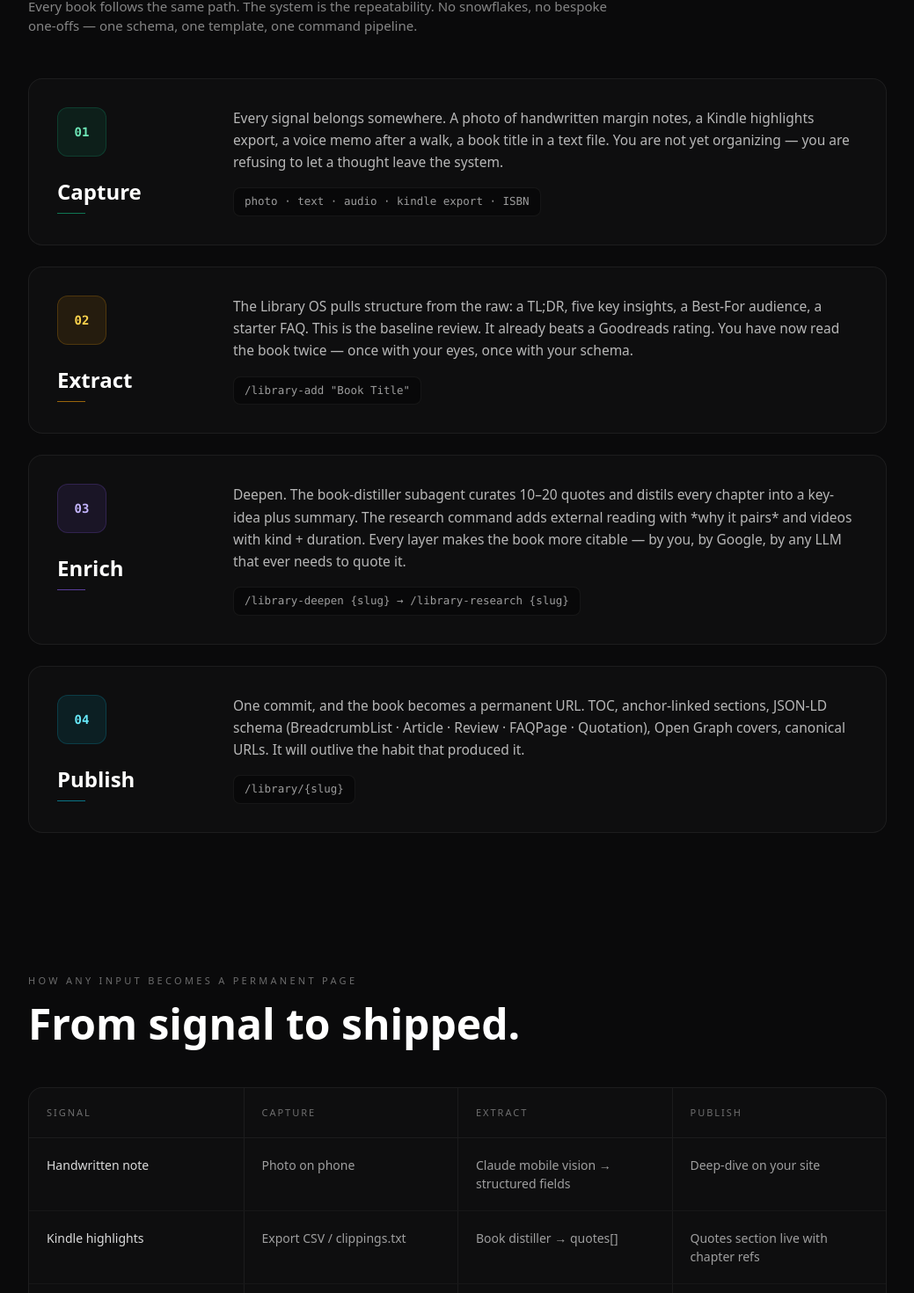
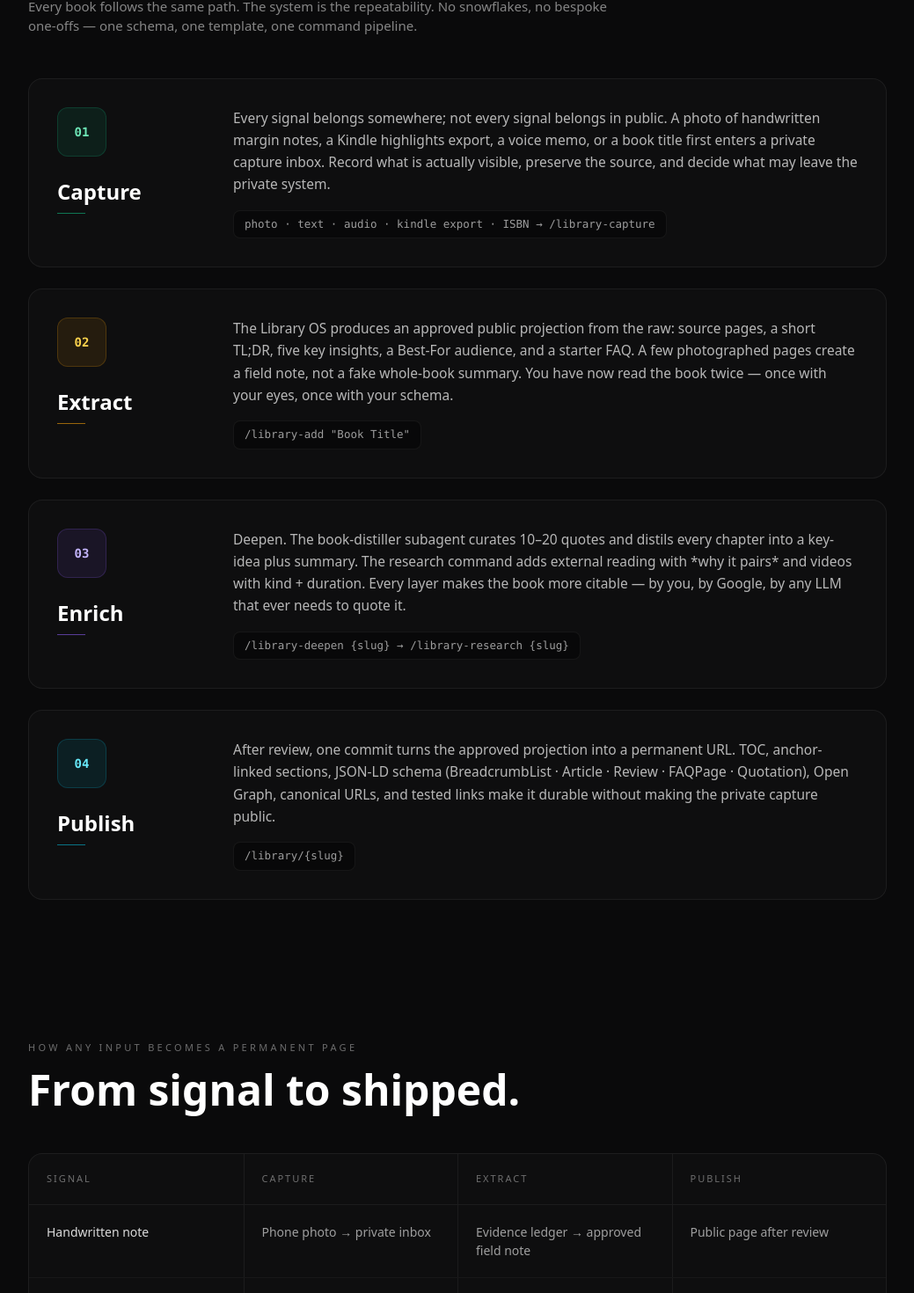
Before and after one commit to frankxai/library-os, a Next.js app: page /library/approach in a window 1280 px wide. Shown: the part 1540-3010 px from the top of the page at 88% size, without its empty margins (120-1159 px from the left). Built offline with nearby package versions, Linux system fonts and the light colour scheme.

Commit message:
feat(approach): teach private capture and approved projection

```diff
--- a/app/library/approach/page.tsx
+++ b/app/library/approach/page.tsx
@@ -8,7 +8,7 @@ const REPO_URL = 'https://github.com/frankxai/library-os';
 export const metadata: Metadata = {
   title: 'The Library OS — How I Turn Every Book Into a Permanent Asset | FrankX',
   description:
-    'The open-source Library Intelligence System. Capture, extract, enrich, and publish every book you read into a permanent deep-dive on your own website. Works with Claude, ChatGPT, Codex, Gemini, or by hand.',
+    'The open-source Library Intelligence System. Capture privately, mark evidence, distil selectively, and publish the approved projection of every book you read on your own website. Works with Claude, ChatGPT, Codex, Gemini, or by hand.',
   keywords: [
     'Library OS',
     'library intelligence system',
@@ -87,14 +87,14 @@ const stages = [
     index: '01',
     title: 'Capture',
     accent: 'emerald',
-    body: 'Every signal belongs somewhere. A photo of handwritten margin notes, a Kindle highlights export, a voice memo after a walk, a book title in a text file. You are not yet organizing — you are refusing to let a thought leave the system.',
-    input: 'photo · text · audio · kindle export · ISBN',
+    body: 'Every signal belongs somewhere; not every signal belongs in public. A photo of handwritten margin notes, a Kindle highlights export, a voice memo, or a book title first enters a private capture inbox. Record what is actually visible, preserve the source, and decide what may leave the private system.',
+    input: 'photo · text · audio · kindle export · ISBN → /library-capture',
   },
   {
     index: '02',
     title: 'Extract',
     accent: 'amber',
-    body: 'The Library OS pulls structure from the raw: a TL;DR, five key insights, a Best-For audience, a starter FAQ. This is the baseline review. It already beats a Goodreads rating. You have now read the book twice — once with your eyes, once with your schema.',
+    body: 'The Library OS produces an approved public projection from the raw: source pages, a short TL;DR, five key insights, a Best-For audience, and a starter FAQ. A few photographed pages create a field note, not a fake whole-book summary. You have now read the book twice — once with your eyes, once with your schema.',
     input: '/library-add "Book Title"',
   },
   {
@@ -108,7 +108,7 @@ const stages = [
     index: '04',
     title: 'Publish',
     accent: 'cyan',
-    body: 'One commit, and the book becomes a permanent URL. TOC, anchor-linked sections, JSON-LD schema (BreadcrumbList · Article · Review · FAQPage · Quotation), Open Graph covers, canonical URLs. It will outlive the habit that produced it.',
+    body: 'After review, one commit turns the approved projection into a permanent URL. TOC, anchor-linked sections, JSON-LD schema (BreadcrumbList · Article · Review · FAQPage · Quotation), Open Graph, canonical URLs, and tested links make it durable without making the private capture public.',
     input: '/library/{slug}',
   },
 ];
@@ -116,9 +116,9 @@ const stages = [
 const workflowRows = [
   {
     signal: 'Handwritten note',
-    capture: 'Photo on phone',
-    extract: 'Claude mobile vision → structured fields',
-    publish: 'Deep-dive on your site',
+    capture: 'Phone photo → private inbox',
+    extract: 'Evidence ledger → approved field note',
+    publish: 'Public page after review',
   },
   {
     signal: 'Kindle highlights',
@@ -149,7 +149,7 @@ const aiAdapters = [
   {
     tool: 'ChatGPT / Claude.ai (web)',
     native: false,
-    note: 'Paste the command prompt from .claude/commands/library-*.md, paste the book details, get the structured TypeScript back, paste into data/book-reviews.ts.',
+    note: 'Start with the /library-capture prompt for photos and notes, then paste the approved public payload into data/book-reviews.ts. Keep private reflection and full source scans out of the repository.',
   },
   {
     tool: 'Cursor / Codex / Gemini CLI',
@@ -681,10 +681,7 @@ export default function LibraryApproachPage() {
               i
             </span>
             <p>
-              <strong className="text-white/85">Image ingestion.</strong> Handwritten
-              notes → photo → Claude mobile vision → structured extraction → handover to
-              Claude Code on desktop for implementation. The note never touches a
-              third-party tool that can delete it.
+              <strong className="text-white/85">Source-aware image ingestion.</strong> Photo → private capture → evidence ledger → approved field note. The public page receives provenance, short verified excerpts, an original application, and only an approved contextual image.
             </p>
           </div>
           <div className="flex gap-5 items-start">
```
